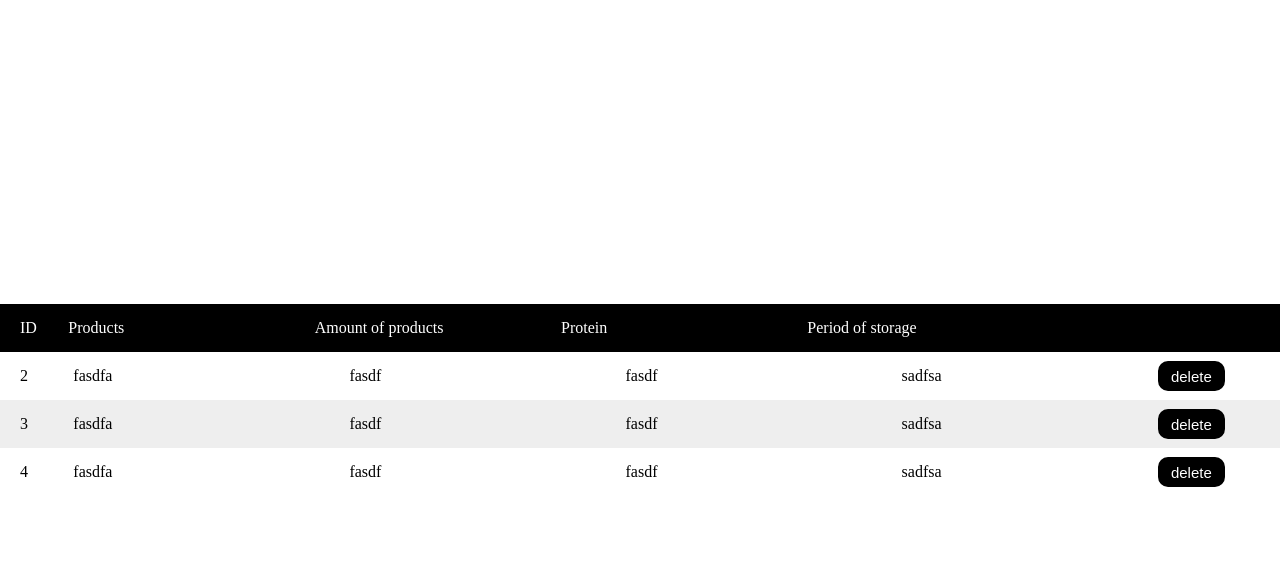
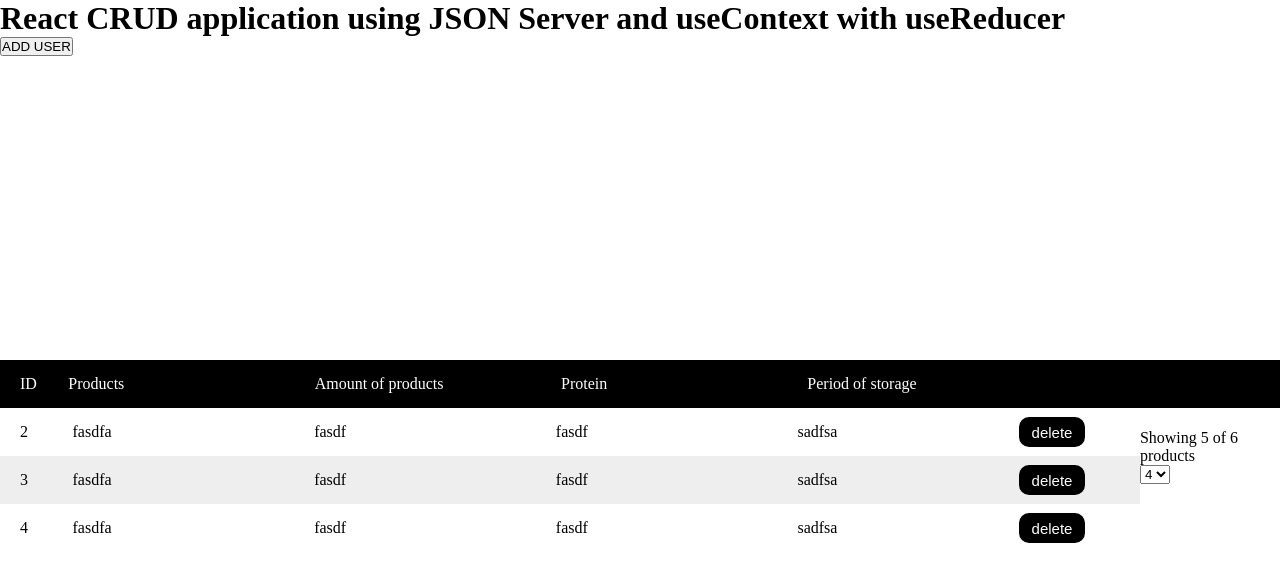
Before and after one commit to Tolkinxon/custom_table2.0-CRUD-, a React (Create React App) app: page / in a window 1280 px wide. Shown: the top 582 px of the page. Built offline with nearby package versions, Linux system fonts and the light colour scheme; data requests are answered from the project's data file.

Commit message:
added option

```diff
--- a/src/pages/Main.js
+++ b/src/pages/Main.js
@@ -33,6 +33,10 @@ function Main() {
 
   return (
     <>
+      <h1>
+        React CRUD application using JSON Server and useContext with useReducer
+      </h1>
+      <button>ADD USER</button>
       <div className="App">
         <Table>
           <TableHead>
@@ -65,15 +69,15 @@ function Main() {
             ))}
           </TableBody>
         </Table>
-        {/*
-      <Input
-        setData={handleSubmit}
-      />
-      <Link to={`/edit`} className='link-edit'>
-        <button className='edit'>
-              edit data
-        </button>
-      </Link> */}
+        <div className="showing-page-bar">
+          <p>Showing 5 of 6 products</p>
+          <select name="amount_products" id="1">
+            <option value="4">4</option>
+            <option value="4">4</option>
+            <option value="4">4</option>
+            <option value="4">4</option>
+          </select>
+        </div>
       </div>
     </>
   )
```
